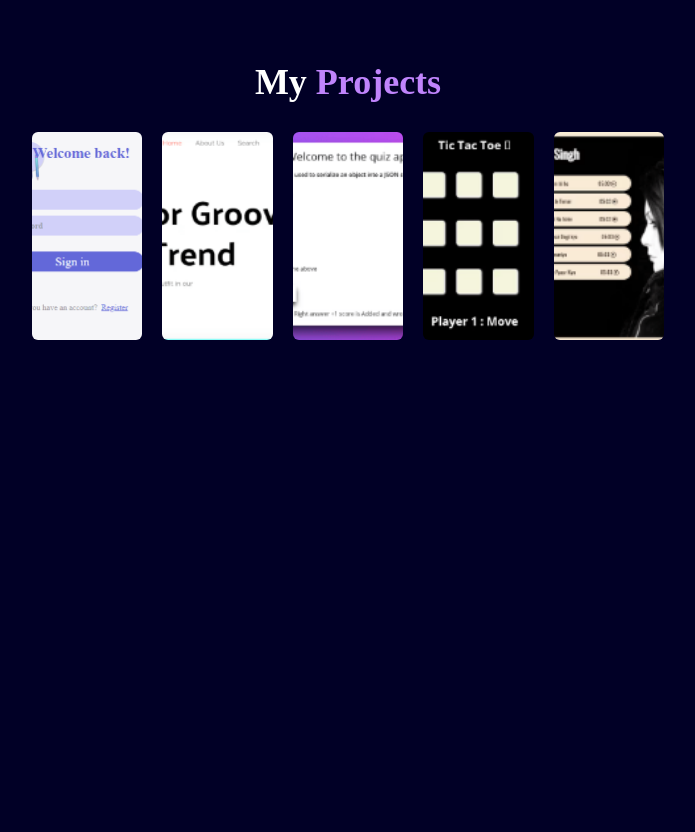
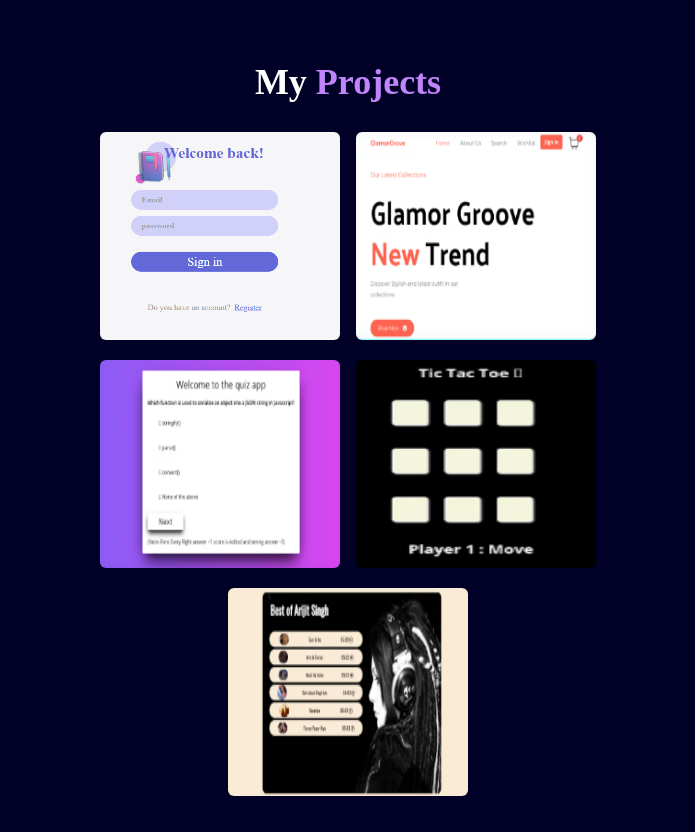
Before and after one commit to Saloni-FED/My-Portfolio, a React (Vite) app: page / in a window 1280 px wide. Shown: the part 1580-2412 px from the top of the page, without its empty margins (292-987 px from the left). Built offline with nearby package versions, Linux system fonts and the light colour scheme; a web font is replaced by a local one.

Commit message:
added animations in all the components

```diff
--- a/src/components/Projects.jsx
+++ b/src/components/Projects.jsx
@@ -1,24 +1,11 @@
 import { motion } from "framer-motion";
-import { useState } from "react";
 import image_1 from "../assets/images/image_1.png";
 import image_2 from "../assets/images/image_2.png";
 import image_3 from "../assets/images/image_3.png";
 import image_4 from "../assets/images/image_4.png";
 import image_5 from "../assets/images/image_5.png";
-import { description } from "../constant/descriptions";
+import { URL } from "../constant/descriptions";
 const Projects = () => {
-  const [expandedIndex, setExpandedIndex] = useState(null);
-  const handleIndexExpand = (index) => {
-    setExpandedIndex(index === expandedIndex ? "-1" : index);
-  };
-  const variants = {
-    expanded: {
-      width: "150%",
-    },
-    collapsed: {
-      width: "75%",
-    },
-  };
   const cardImage = [image_1, image_2, image_3, image_4, image_5];
 
   return (
@@ -30,7 +17,7 @@ const Projects = () => {
         viewport={{ once: true, amount: 0.5 }}
         transition={{ delay: 0.2, duration: 0.5 }}
         variants={{
-          hidden: { opacity: 0, x: -50 },
+          hidden: { opacity: 0, x: 50 },
           visible: { opacity: 1, x: 0 },
         }}
       >
@@ -39,23 +26,32 @@ const Projects = () => {
             My <span className="text-purple-400">Projects</span>
           </h1>
         </div>
-        <div className="flex flex-col md:flex-row justify-center items-center gap-5">
-          {[0, 1, 2, 3, 4].map((index) => (
-            <motion.div
-              key={index}
-              className={`cursor-pointer h-52  bg-cover bg-center  rounded-md ${
-                index === expandedIndex ? "expanded" : ""
-              }`}
-              variants={variants}
-              initial="collapsed"
-              animate={index === expandedIndex ? "expanded" : "collapsed"}
-              transition={{ duration: 0.5 }}
-              onClick={() => {
-                handleIndexExpand(index);
-              }}
-              style={{ backgroundImage: `url(${cardImage[index]})` }}
-            ></motion.div>
-          ))}
+        <div className="flex flex-wrap justify-center items-center gap-4">
+          {cardImage.map((item, i) => {
+            return (
+              <motion.div
+                key={i}
+                className="relative cursor-pointer"
+                whileHover={{ opacity: 0.5 }}
+                initial={{ opacity: 0, x: 50, y: -50 }}
+                animate={{ opacity: 1, x: 0, y: 0 }}
+                transition={{ duration: 0.3, delay: i * 0.1 }}
+              >
+                <img
+                  src={item}
+                  alt="projects"
+                  className="w-60 h-52 rounded-md"
+                />
+                <motion.div className="absolute inset-0 bg-black opacity-0 hover:opacity-50 transition-opacity duration-300" />
+                <a
+                  href={URL[i]}
+                  className="absolute inset-0 flex items-center justify-center text-purple-700 no-underline text-2xl font-opensans font-bold opacity-0 hover:opacity-100 transition-opacity duration-300"
+                >
+                  Live Link
+                </a>
+              </motion.div>
+            );
+          })}
         </div>
       </motion.div>
     </section>
--- a/src/constant/descriptions.js
+++ b/src/constant/descriptions.js
@@ -1 +1,14 @@
-export const description = ['My first Project', " my second project", 'my thir dproject', 'my 4 project' , "my Ffifth project"]
+export const description = [
+  "My first Project",
+  " my second project",
+  "my thir dproject",
+  "my 4 project",
+  "my Ffifth project",
+];
+export const URL = [
+  "https://taskflowmern.netlify.app/",
+  "https://glamour-groove.netlify.app/",
+  "https://quiz-app-by-saloni.netlify.app/",
+  "https://tic-tac-toe-by-saloni.netlify.app/",
+  'https://song-app-spotify.netlify.app/'
+];
--- a/src/sections/Skills.jsx
+++ b/src/sections/Skills.jsx
@@ -11,7 +11,7 @@ const Skills = () => {
   return (
     <section className="">
       <motion.div
-        className="text-4xl font-bold grid sm:grid-cols-3 gap-5"
+        className="text-4xl font-bold grid sm:grid-cols-3 grid-cols-3 gap-5"
         initial="hidden"
         whileInView="visible"
         viewport={{ once: true, amount: 0.5 }}
```
